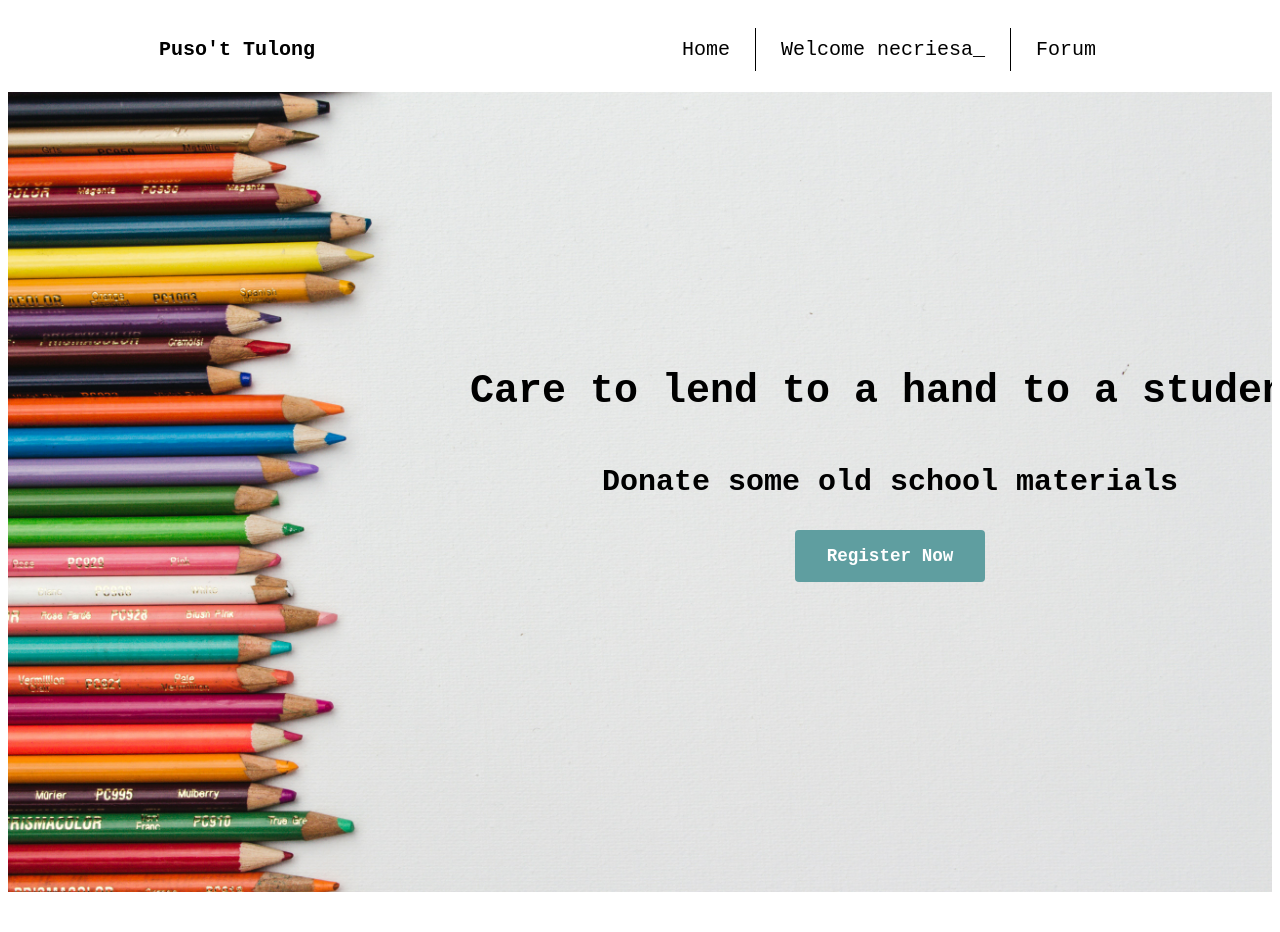
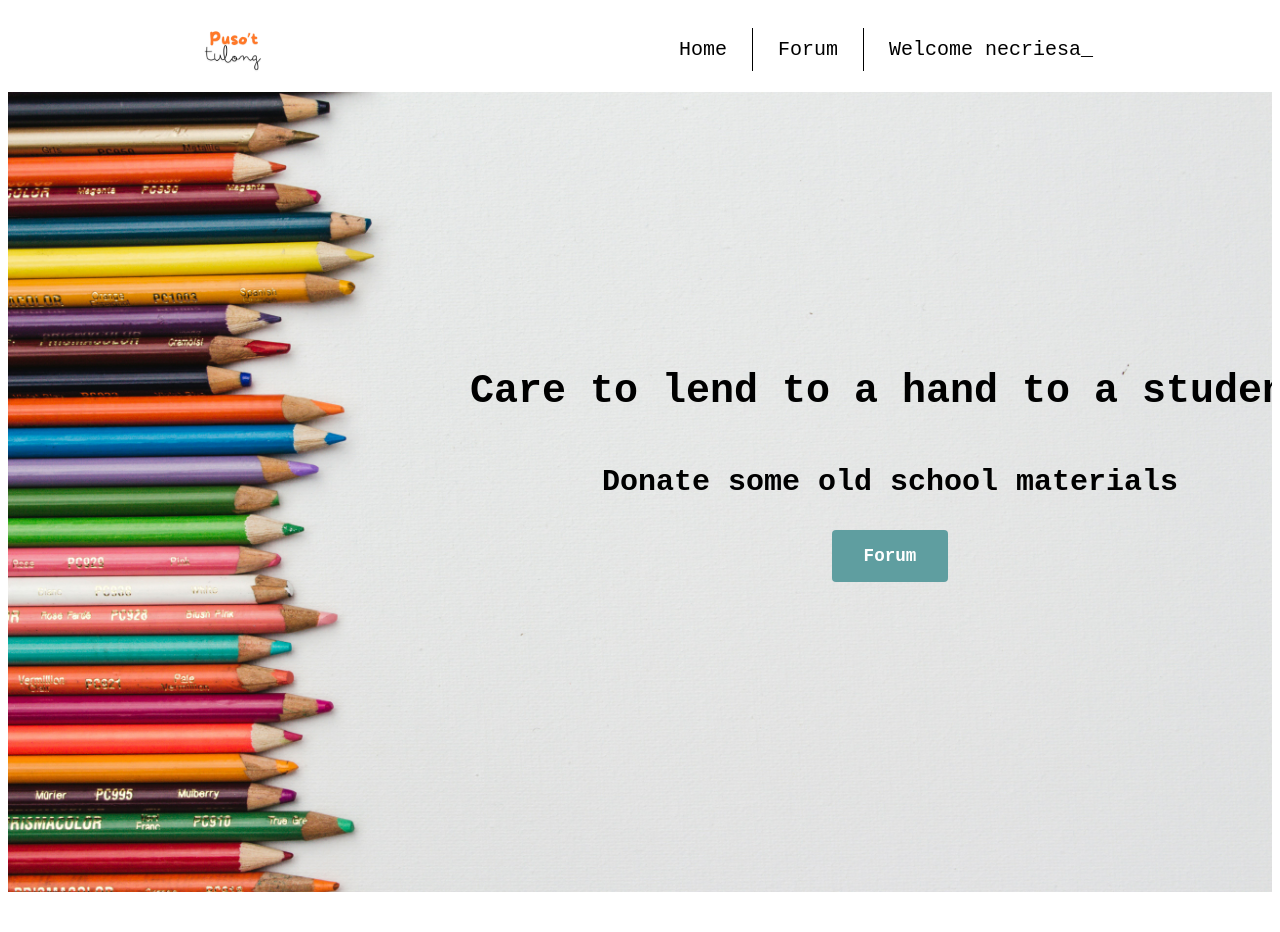
Before and after one commit to necriesa/puso-t-tulong, a Flask app: page / in a window 1280 px wide. Shown: the top 932 px of the page. Run offline with Flask 3, Linux system fonts and the light colour scheme; a user stored in the database is signed in.

Commit message:
added the logo and changed register button to forum buttons

```diff
--- a/static/css/main.css
+++ b/static/css/main.css
@@ -40,7 +40,7 @@ footer {
 
 
 .logo {
-  font-weight:900;
+  height: 9vh;
 }
 
 .anchor-button {
--- a/templates/index.html
+++ b/templates/index.html
@@ -7,15 +7,15 @@
 {% block body %}
 
     <div class="navbar-container">
-        <a href="/" class="nav-links logo">Puso't Tulong</a>
+        <a href="/" class="nav-links logo"><img src="{{ url_for('static', filename='images/logov2.png') }}" class="logo"></a>
         <ul class="nav-links">
             <li class="nav-links"><a href="/" class="nav-links">Home</a></li>
+            <li class="nav-links"><a href="/main" class="nav-links">Forum</a></li>
             {% if current_user.is_authenticated %}
                 <li class="nav-links"><a href="/logout" class="nav-links">Welcome {{ current_user.username }}</a></li>
             {% else %}
                 <li class="nav-links"><a href="/login" class="nav-links">Login</a></li>
             {% endif %}
-            <li class="nav-links"><a href="/main" class="nav-links">Forum</a></li>
         </ul>
     </div>
 
@@ -25,7 +25,11 @@
             <h1> Care to lend to a hand to a student </h1>
             <h2> Donate some old school materials </h2>
             <p>
-                <a href="/register" class="form-button">Register Now</a>
+                {% if current_user.is_authenticated %}
+                <a href="/main" class="form-button">Forum</a></li>
+                {% else %}
+                    <a href="/register" class="form-button">Register Now</a>
+                {% endif %}
             </p>
         </div>
     </div>
```
Also changed, not shown: static/images/logo.png (added), static/images/logov2.png (added).
